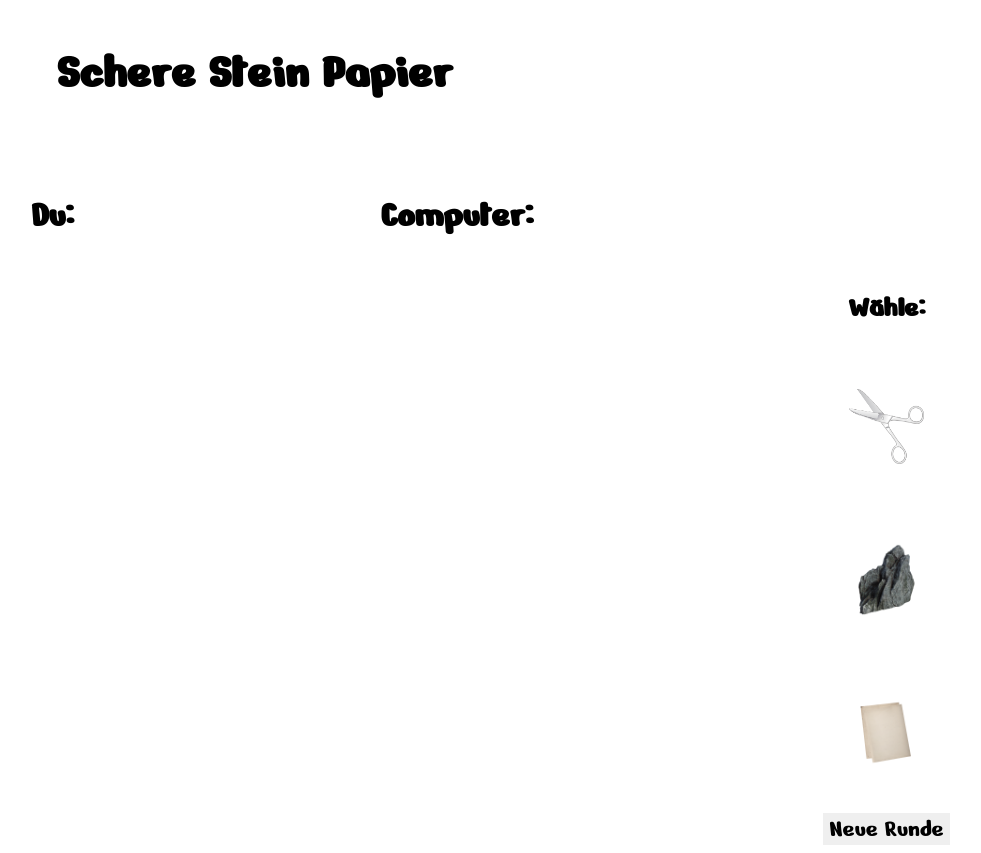
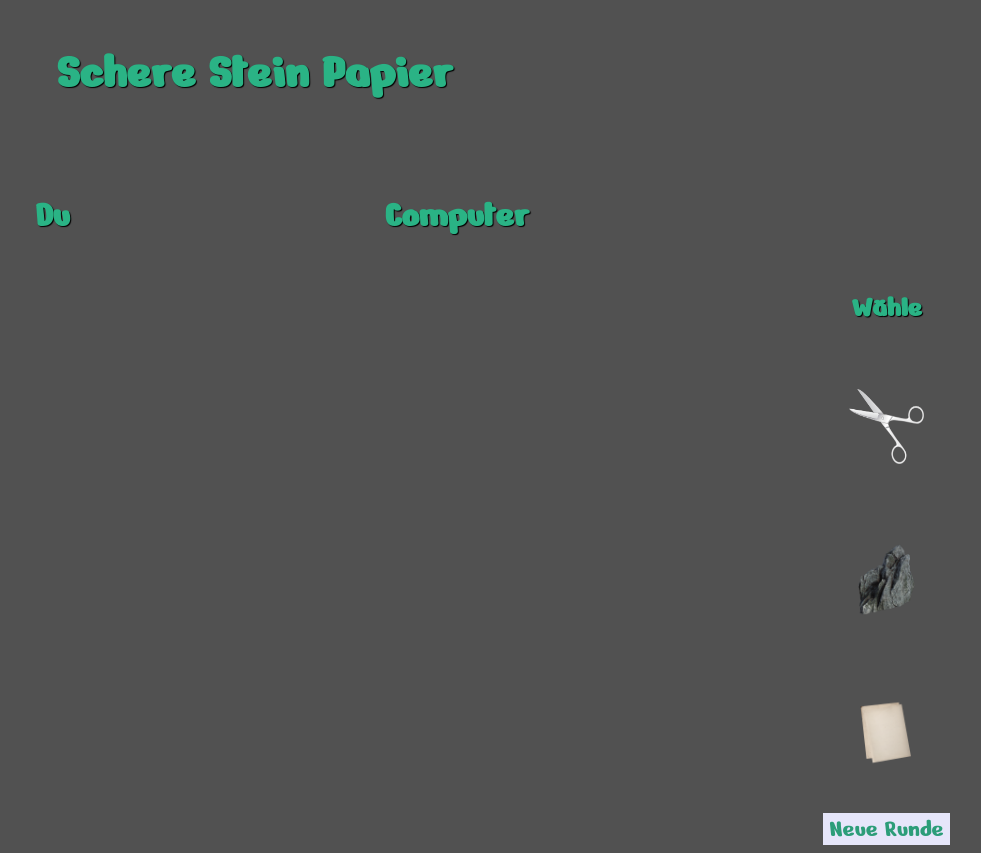
Before and after one commit to Mandy-Blaschke/scissors-stone-paper-v2, an Angular app: page / in a window 1280 px wide. Shown: the whole page, without its empty margins (259-1240 px from the left). Built offline with nearby package versions, Linux system fonts and the light colour scheme.

Commit message:
added: styles and animations

```diff
--- a/src/app/app.component.html
+++ b/src/app/app.component.html
@@ -9,7 +9,7 @@
 
         <div class="player">
 
-          <h2 class="gamester">Du:</h2>
+          <h2 class="gamester">Du</h2>
 
           <div class="toggle" *ngIf="!gameFinished">
             <ng-container class="player" *ngFor="let option of optionsPlayer">
@@ -28,7 +28,7 @@
 
         <div class="computer">
 
-          <h2 class="gamester">Computer:</h2>
+          <h2 class="gamester">Computer</h2>
 
           <div class="toggle" *ngIf="!gameFinished">
             <ng-container class="computer" *ngFor="let opt of optionsCmp">
@@ -53,7 +53,7 @@
     </div>
 
     <div class="right">
-      <h3>Wähle:</h3>
+      <h3>Wähle</h3>
       <div class="options">
         <div *ngFor="let option of optionsPlayer">
           <img src="{{option.img}}" alt="{{option.name}}"
--- a/src/app/app.component.scss
+++ b/src/app/app.component.scss
@@ -37,7 +37,7 @@ main {
 
           .toggle {
             img {
-              animation: toggle linear 300ms;
+              animation: toggle-and-fade linear 300ms;
             }
           }
         }
@@ -45,10 +45,14 @@ main {
         .choices {
           .choice {
             img {
-              animation: toggle ease-in-out 200ms;
+              animation: toggle-and-fade linear 300ms;
             }
           }
         }
+      }
+
+      .winner {
+        animation: fading linear 3s infinite;
       }
     }
 
@@ -66,6 +70,12 @@ main {
           height: 75px;
           margin: 25px;
           padding: 10px;
+
+          &:hover, &:active {
+            cursor: pointer;
+            // transform: scale(1.3) rotate(-5deg);
+            animation: toggle 2s linear infinite;
+          }
         }
       }
 
@@ -73,12 +83,20 @@ main {
         outline: none;
         user-select: none;
         border: none;
+        background-color: lavender;
+        text-shadow: none;
+        color: #2c9d79;
+
+        &:hover, &:active {
+          cursor: pointer;
+          transform: scale(1.2);
+        }
       }
     }
   }
 }
 
-@keyframes toggle {
+@keyframes toggle-and-fade {
   0% {
     opacity: 0;
     transform: rotate(0deg);
@@ -87,12 +105,10 @@ main {
     opacity: 0.25;
     transform: rotate(-25deg);
   }
-
   50% {
     opacity: 0.5;
     transform: rotate(0deg);
   }
-
   75% {
     opacity: 0.75;
     transform: rotate(25deg);
@@ -102,3 +118,54 @@ main {
     transform: rotate(0deg);
   }
 }
+
+@keyframes toggle {
+  0% {
+    transform: rotate(0deg);
+  }
+  25% {
+    transform: rotate(-25deg);
+  }
+  50% {
+    transform: rotate(0deg);
+  }
+  75% {
+    transform: rotate(25deg);
+  }
+  100% {
+    transform: rotate(0deg);
+  }
+}
+
+@keyframes fading {
+  0% {
+    color: ghostwhite;
+    opacity: 0.25;
+    transform: rotate(0deg);
+    text-shadow: 0 0 5px #2ab385;
+  }
+  25% {
+    color: ghostwhite;
+    opacity: 0.5;
+    transform: rotate(-5deg) scale(1.2);
+    text-shadow: 0 0 10px #2ab385;
+  }
+  50% {
+    color: ghostwhite;
+    opacity: 1;
+    transform: rotate(0deg) scale(1.5);
+    text-shadow: 0 0 20px #2ab385;
+  }
+  75% {
+    color: ghostwhite;
+    opacity: 0.5;
+    transform: rotate(5deg) scale(1.2);
+    text-shadow: 0 0 10px #2ab385;
+  }
+  100% {
+    color: ghostwhite;
+    opacity: 0.25;
+    transform: rotate(0deg);
+    text-shadow: 0 0 5px #2ab385;
+  }
+}
--- a/src/styles.scss
+++ b/src/styles.scss
@@ -5,4 +5,7 @@
 body, button {
   font-family: 'Nerko One', cursive;
   font-size: 25px;
+  background-color: #515151;
+  color: #2ab385;
+  text-shadow: 1px 1px 1px black;
 }
```
